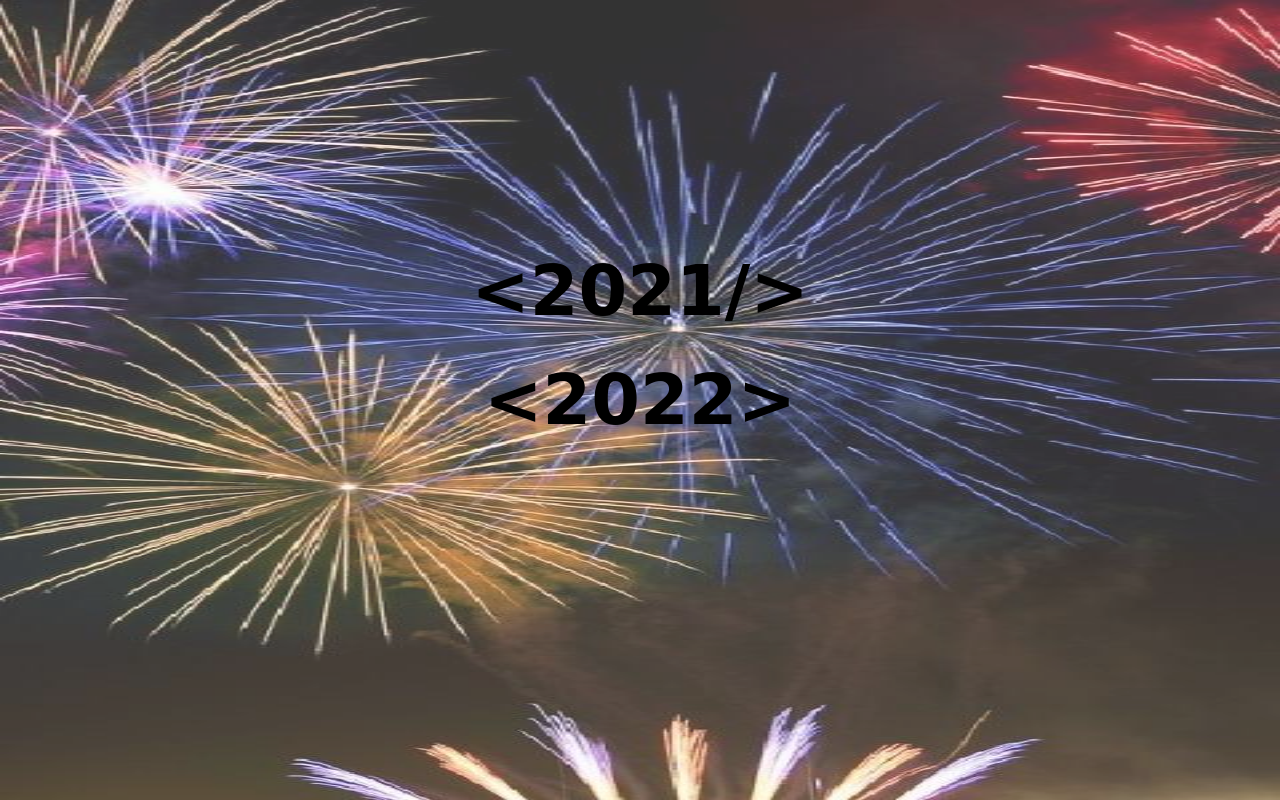
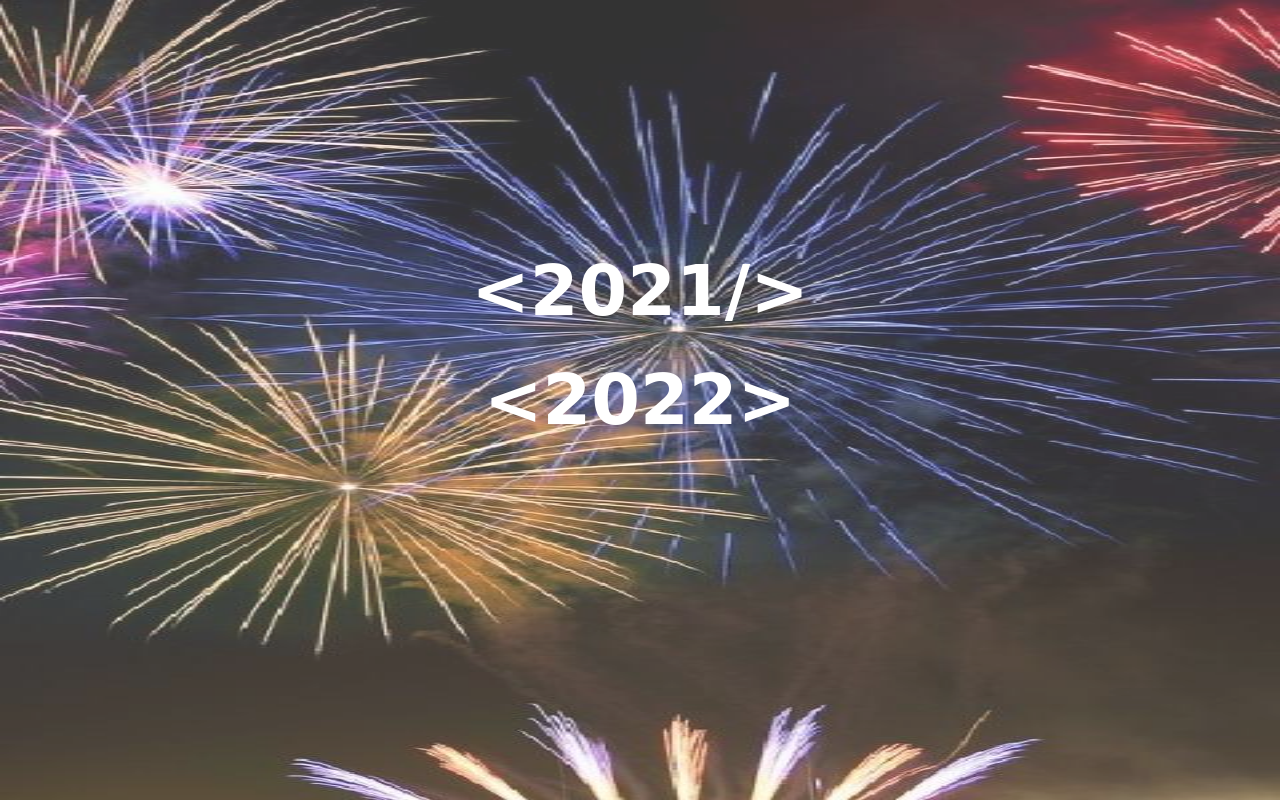
Before and after one commit to Gui1703/Happy-New-Year, a plain HTML site: page index.html in a window 1280 px wide. Drawn offline with Linux system fonts and the light colour scheme; a web font is replaced by a local one.

Commit message:
Update color

```diff
--- a/styles.css
+++ b/styles.css
@@ -18,7 +18,7 @@ img {
 }
 
 p {
-    color: #000000;
+    color: #FFFFFF;
     font-size: 70px;
     font-weight: bold;
     display: flexbox;
```
Also changed, not shown: index.html (+3 -1 lines).
